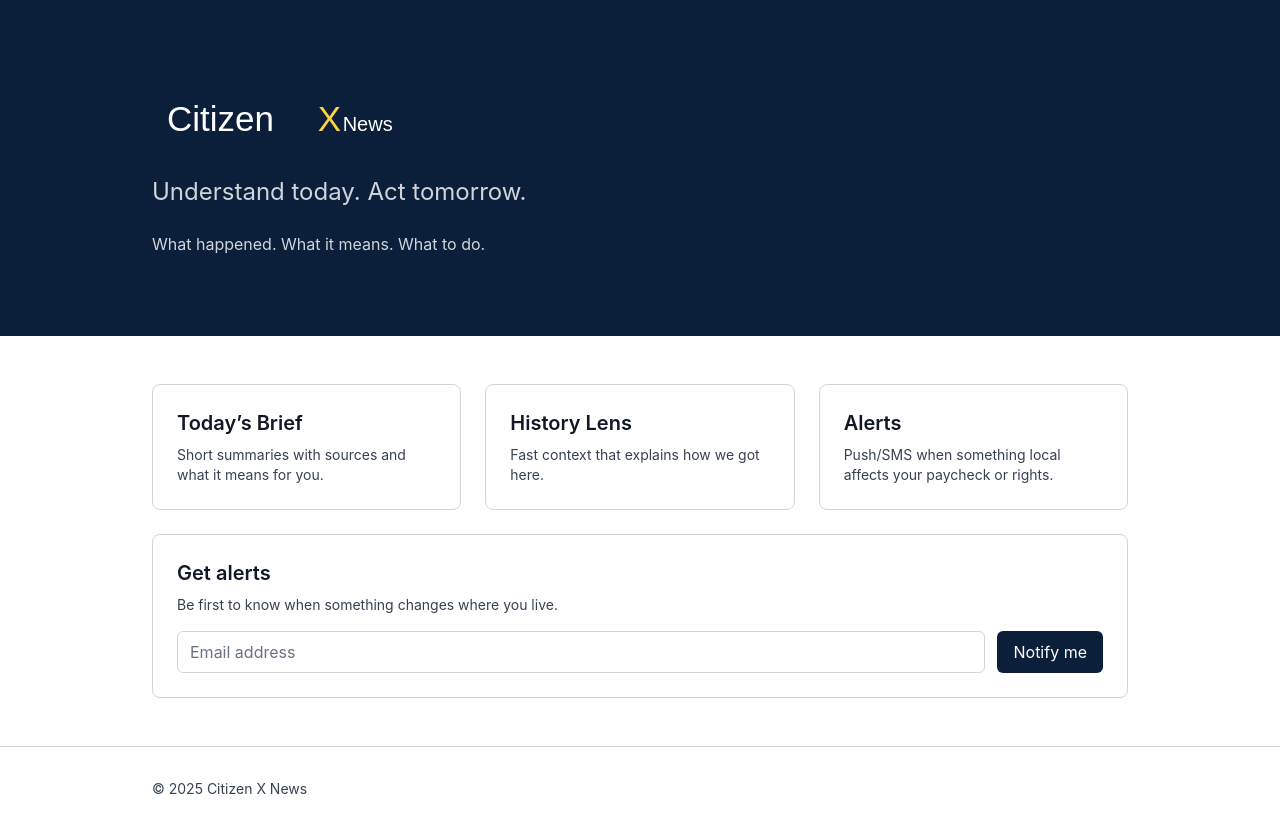
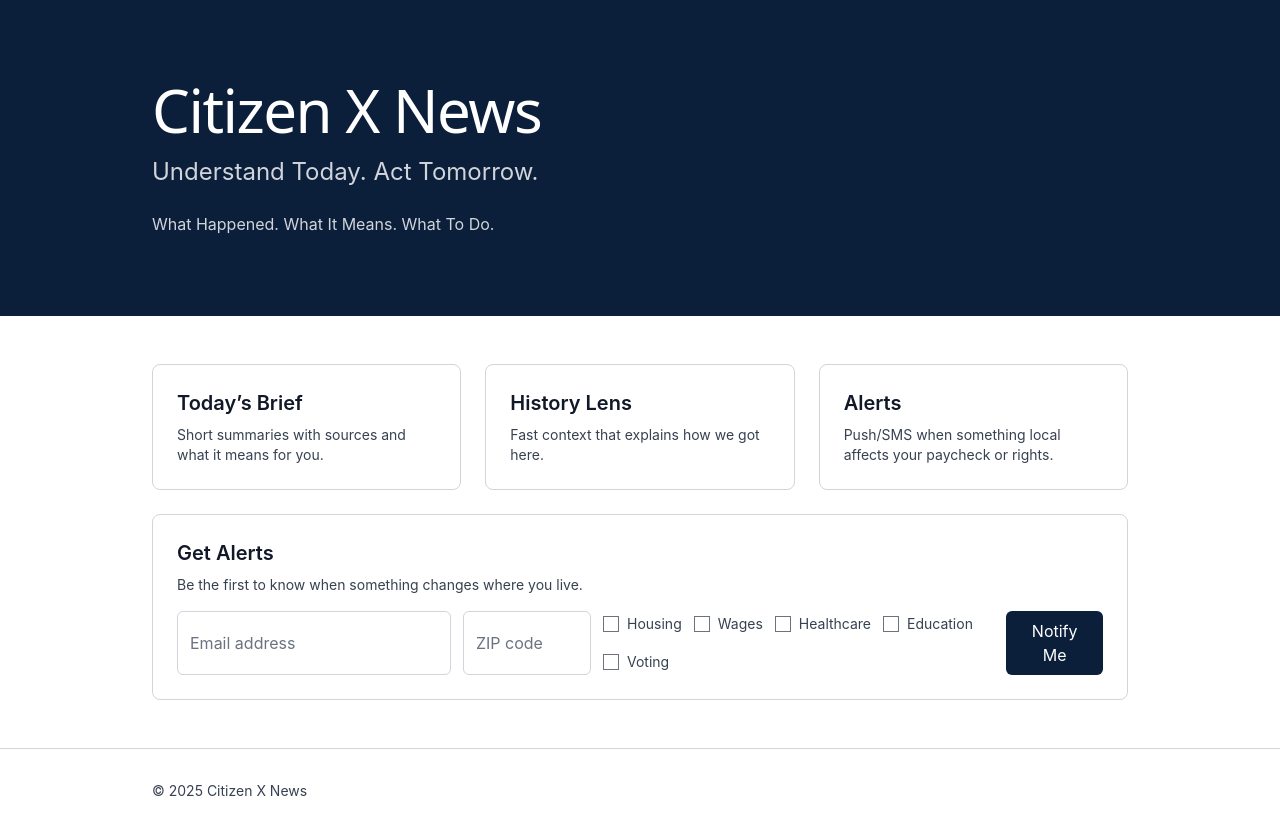
Before and after one commit to CitizenX123/citizenx-news, a Next.js app: page / in a window 1280 px wide. Built offline with nearby package versions, Linux system fonts and the light colour scheme; no server answers.

Commit message:
feat(ui): tighten hero title formatting; Title Case taglines; expand alerts form with ZIP and topics for local tailoring

```diff
--- a/src/app/page.tsx
+++ b/src/app/page.tsx
@@ -5,14 +5,9 @@ export default function HomePage() {
     <main>
       <section className="w-full bg-cx-navy text-white">
         <div className="max-w-5xl mx-auto px-6 py-20">
-          <img src="/logo-citizenx.svg" alt="Citizen X News" className="h-16 md:h-20 mb-4" />
-          <h1 className="sr-only">Citizen X News</h1>
-          <p className="mt-4 text-lg md:text-2xl text-cx-gray-300">
-            Understand today. Act tomorrow.
-          </p>
-          <p className="mt-6 max-w-2xl text-cx-gray-300">
-            What happened. What it means. What to do.
-          </p>
+          <h1 className="text-4xl md:text-6xl font-headline tracking-tight">Citizen X News</h1>
+          <p className="mt-4 text-lg md:text-2xl text-cx-gray-300">Understand Today. Act Tomorrow.</p>
+          <p className="mt-6 max-w-2xl text-cx-gray-300">What Happened. What It Means. What To Do.</p>
         </div>
       </section>
 
@@ -37,18 +32,55 @@ export default function HomePage() {
             </p>
           </div>
           <div className="border border-cx-gray-300 rounded-lg p-6 md:col-span-3">
-            <h3 className="text-xl font-semibold">Get alerts</h3>
-            <p className="mt-2 text-sm text-cx-gray-700">Be first to know when something changes where you live.</p>
+            <h3 className="text-xl font-semibold">Get Alerts</h3>
+            <p className="mt-2 text-sm text-cx-gray-700">Be the first to know when something changes where you live.</p>
             <form
               className="mt-4 flex flex-col sm:flex-row gap-3"
               action="#"
               onSubmit={(e) => {
                 e.preventDefault();
-                alert('Thanks! Alerts coming soon.');
+                const form = e.currentTarget as HTMLFormElement;
+                const data = new FormData(form);
+                const email = String(data.get('email') || '');
+                const zip = String(data.get('zip') || '');
+                const topics = data.getAll('topics');
+                alert(`Thanks! We'll tailor alerts for ${zip || 'your area'} on: ${topics.join(', ') || 'general updates'}.`);
               }}
             >
-              <input className="w-full sm:w-auto flex-1 rounded-md border border-cx-gray-300 px-3 py-2" placeholder="Email address" type="email" required />
-              <button className="rounded-md bg-cx-navy text-white px-4 py-2" type="submit">Notify me</button>
+              <input
+                name="email"
+                className="w-full sm:w-auto flex-1 rounded-md border border-cx-gray-300 px-3 py-2"
+                placeholder="Email address"
+                type="email"
+                required
+                aria-label="Email address"
+              />
+              <input
+                name="zip"
+                className="w-full sm:w-32 rounded-md border border-cx-gray-300 px-3 py-2"
+                placeholder="ZIP code"
+                pattern="\\d{5}"
+                title="5-digit ZIP code"
+                aria-label="ZIP code"
+              />
+              <fieldset className="flex flex-wrap gap-3 text-sm text-cx-gray-700">
+                <label className="inline-flex items-center gap-2">
+                  <input type="checkbox" name="topics" value="Housing" /> Housing
+                </label>
+                <label className="inline-flex items-center gap-2">
+                  <input type="checkbox" name="topics" value="Wages" /> Wages
+                </label>
+                <label className="inline-flex items-center gap-2">
+                  <input type="checkbox" name="topics" value="Healthcare" /> Healthcare
+                </label>
+                <label className="inline-flex items-center gap-2">
+                  <input type="checkbox" name="topics" value="Education" /> Education
+                </label>
+                <label className="inline-flex items-center gap-2">
+                  <input type="checkbox" name="topics" value="Voting" /> Voting
+                </label>
+              </fieldset>
+              <button className="rounded-md bg-cx-navy text-white px-4 py-2" type="submit">Notify Me</button>
             </form>
           </div>
         </div>
```
